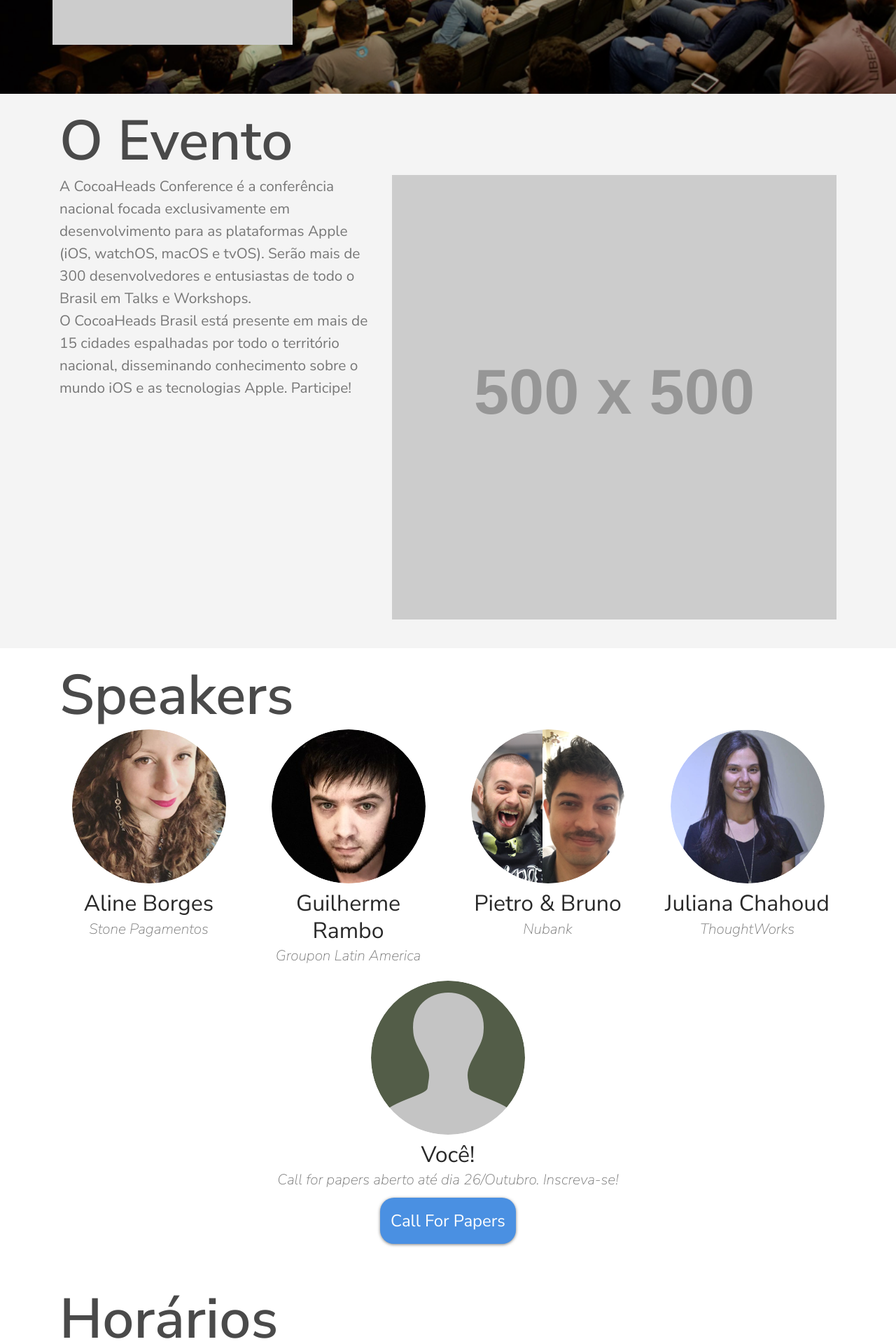
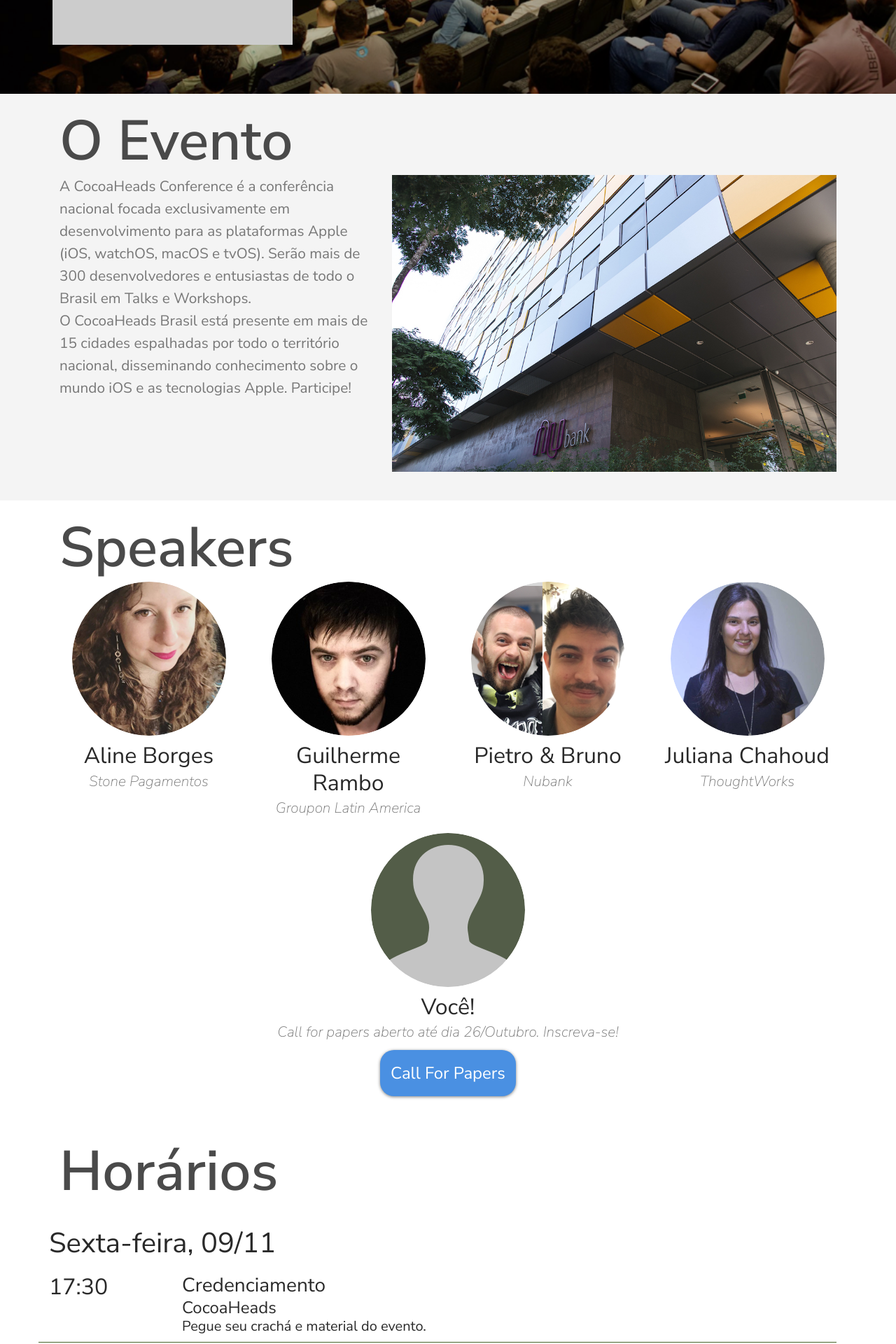
Before and after one commit to CocoaHeadsConference/CocoaHeadsConference.github.io, a Jekyll site: the page built from index.html, in a window 1280 px wide. Shown: the part 427-2347 px from the top of the page at 70% size. Built offline with Jekyll 4.4.1, drawn with Linux system fonts in a browser that asks for light colours; a script that is not in the unit is left out.

Commit message:
Adiciona foto do escritório do Nubank

```diff
--- a/_includes/index/event-description.html
+++ b/_includes/index/event-description.html
@@ -17,7 +17,7 @@
                     Participe!
                 </p>
             </div>
-            <img src="https://via.placeholder.com/500x500" class="col-lg-7 col-md-6">
+            <img src="/images/nuoffice.jpg" srcset="/images/nuoffice.jpg 500w, /images/nuoffice@2x.jpg 1000w" class="col-lg-7 col-md-6">
         </div>
         <div class="row sympla">
             <div id="sympla-widget-376152" class="col-sm-12" height="auto"></div>
```
Also changed, not shown: images/nuoffice.jpg (added), images/nuoffice@2x.jpg (added).
